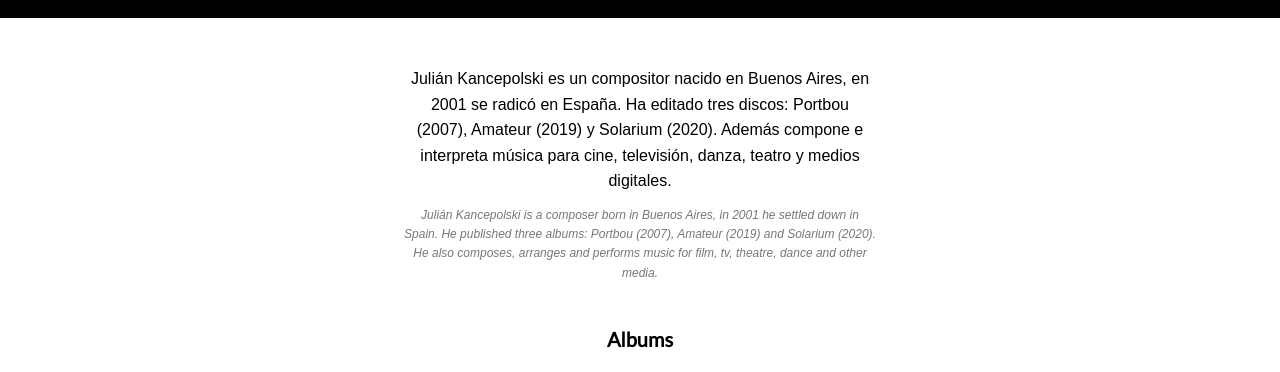
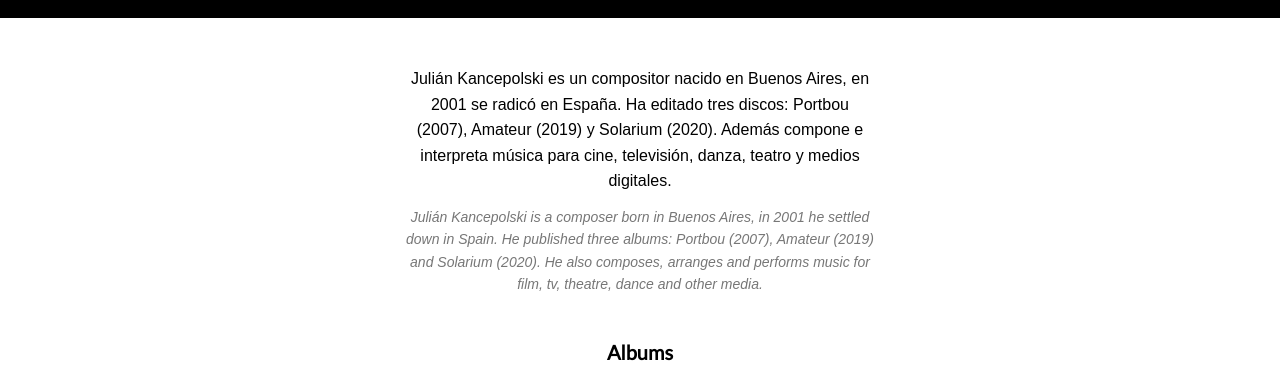
Before and after one commit to jkancep/WEBSITE-JK, a plain HTML site: page index.html in a window 1280 px wide. Shown: the part 182-554 px from the top of the page. Drawn offline with Linux system fonts and the light colour scheme.

Commit message:
Update index.html

```diff
--- a/index.html
+++ b/index.html
@@ -4,7 +4,7 @@
     <meta charset="UTF-8">
     <meta name="viewport" content="width=device-width, initial-scale=1.0">
     <title>Julián Kancepolski</title>
-    <!-- Enlace a Google Fonts para Lato -->
+    <!-- Enlace a Google Fonts para Open Sans -->
     <link href="https://fonts.googleapis.com/css2?family=Lato:wght@400;600&display=swap" rel="stylesheet">
     <style>
         body {
@@ -82,7 +82,7 @@
             color: #777;
             font-style: italic;
             margin: 12px 0 0;
-            font-size: 12px;
+            font-size: 14px;
         }
         .albums {
             display: flex;
```
